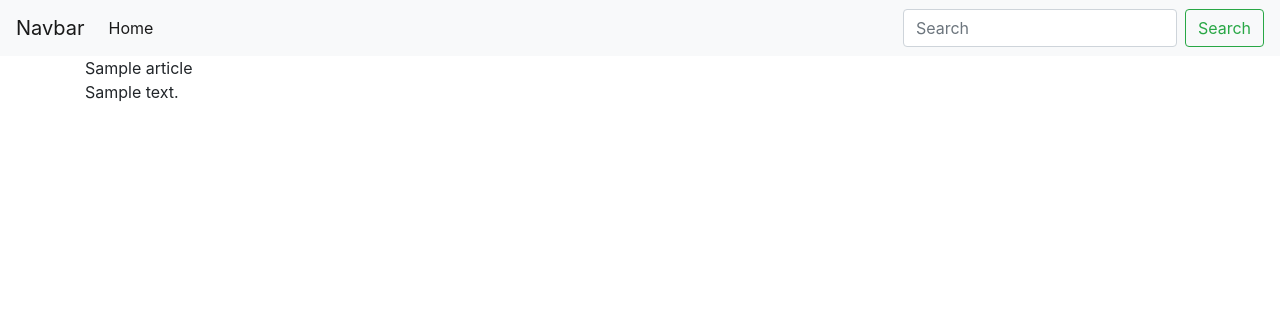
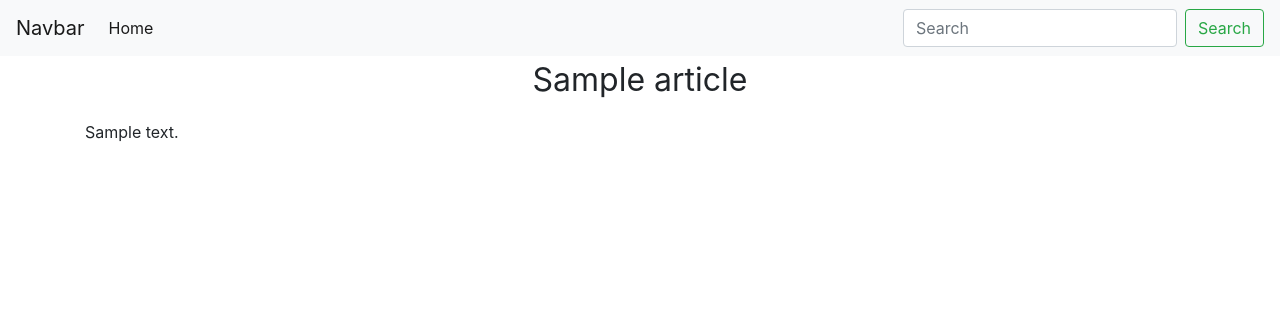
Before and after one commit to iteremasov/personalblog, a Django app: page /1/ in a window 1280 px wide. Shown: the top 316 px of the page. Run offline with Django 3.2, Linux system fonts and the light colour scheme; tables that the repository leaves empty hold one stand-in row (values such as "Sample post"); some libraries are stand-ins or nearby versions.

Commit message:
body_articles {{art.title}}

```diff
--- a/blog/templates/body_articl.html
+++ b/blog/templates/body_articl.html
@@ -2,7 +2,7 @@
 
 {% block content %}
 <div class="container">
-<div>{{art.title}}</div>
+<div><font size="+3"><p align="center">{{art.title}}</p></font></div>
 <div>{{ art.body }}</div>
 </div>
 {% endblock content %}
```
